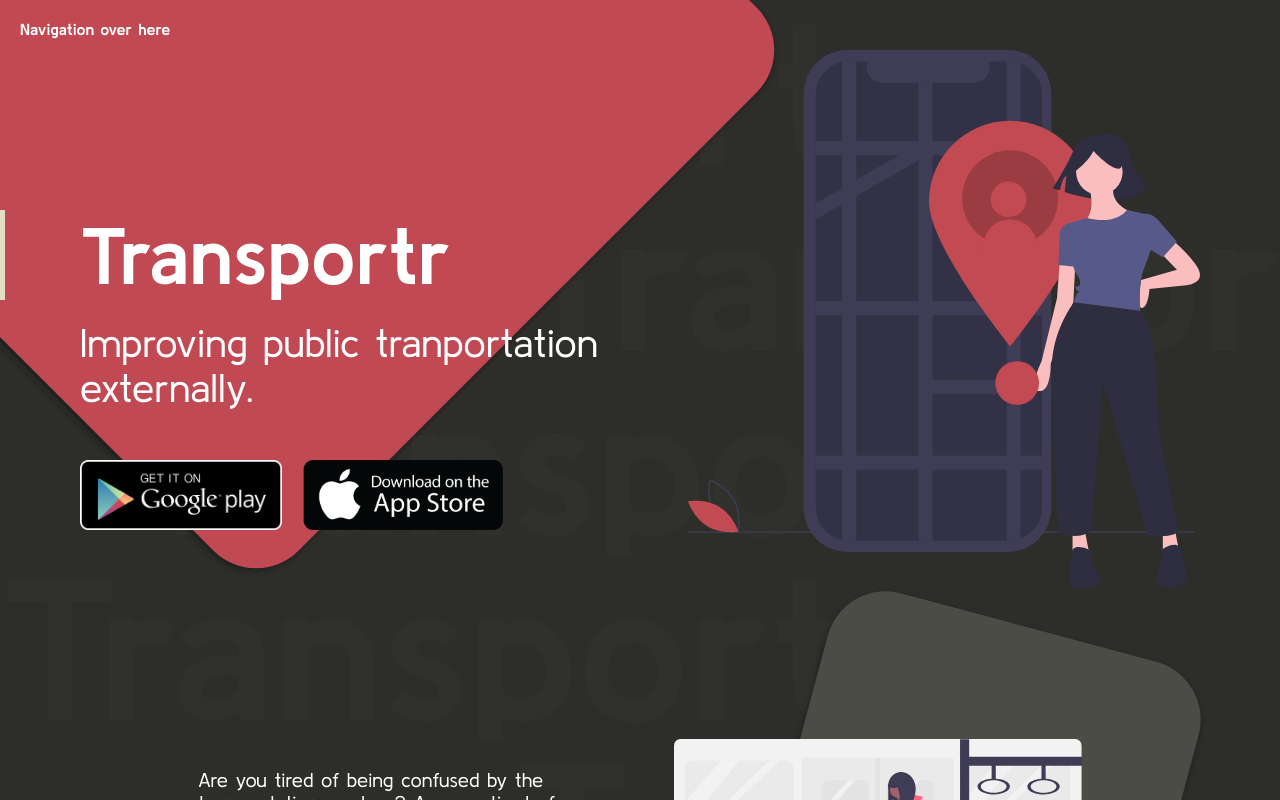
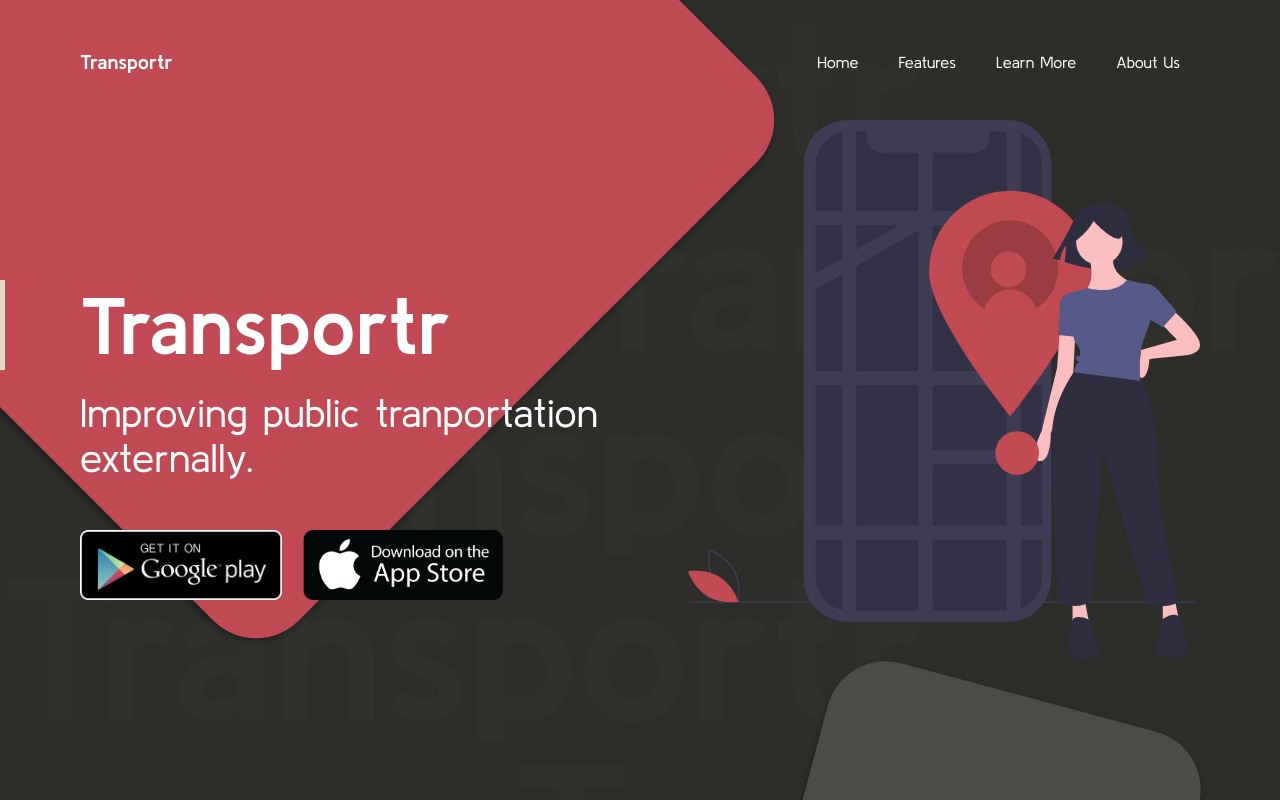
Before and after one commit to AsenCME/BPG_Website, a Vue app: page /#/ in a window 1280 px wide. Shown: the top 800 px of the page. Built offline with nearby package versions, Linux system fonts and the light colour scheme.

Commit message:
navigation deon

```diff
--- a/src/App.vue
+++ b/src/App.vue
@@ -1,7 +1,7 @@
 <template>
   <div id="app">
     <Navigation />
-    <Spacer space="50px" />
+    <Spacer space="120px" />
     <router-view />
     <Footer />
   </div>
--- a/src/components/common/Navigation.vue
+++ b/src/components/common/Navigation.vue
@@ -1,9 +1,23 @@
 <template>
-  <div class="wrapper">Navigation over here</div>
+  <div class="wrapper">
+    <div class="title" @click="goto('/')">Transportr</div>
+    <div class="menu">
+      <div class="menu-item" @click="goto('/')">Home</div>
+      <div class="menu-item" @click="goto('/features')">Features</div>
+      <div class="menu-item" @click="goto('/learnmore')">Learn More</div>
+      <div class="menu-item" @click="goto('/about')">About Us</div>
+    </div>
+  </div>
 </template>
 
 <script>
-export default {};
+export default {
+  methods: {
+    goto(link) {
+      this.$router.push(link);
+    }
+  }
+};
 </script>
 
 <style lang="scss" scoped>
--- a/src/router/index.js
+++ b/src/router/index.js
@@ -5,6 +5,7 @@ import VueRouter from "vue-router";
 import Home from "../views/Home.vue";
 import Features from "../views/Features.vue";
 import LearnMore from "../views/LearnMore.vue";
+import AboutUs from "../views/AboutUs.vue";
 
 Vue.use(VueRouter);
 
@@ -12,6 +13,7 @@ const routes = [
     { path: "/", name: "home", component: Home },
     { path: "/features", name: "features", component: Features },
     { path: "/learnmore", name: "learnmore", component: LearnMore },
+    { path: "/about", name: "about", component: AboutUs },
 ];
 
 const router = new VueRouter({
--- a/src/styles/learnmore.scss
+++ b/src/styles/learnmore.scss
@@ -51,10 +51,6 @@
     &.how {
         background-color: $secondary-color;
 
-        .title .line {
-            @include line-animation(10s);
-        }
-
         .square {
             position: absolute;
             width: 30vw;
@@ -64,7 +60,12 @@
             box-shadow: $shadow-2;
             top: 0px;
             right: 0px;
-            transform: translate(-10%, 10%) rotate(30deg);
+            transform: translate(30%, -10%) rotate(30deg);
+            z-index: 2;
+        }
+
+        .title .line {
+            @include line-animation(10s);
         }
     }
     &.why {
--- a/src/styles/navigation.scss
+++ b/src/styles/navigation.scss
@@ -1,7 +1,38 @@
+@import "./common";
+
 .wrapper {
+    box-sizing: border-box;
     color: white;
-    font-weight: 700;
-    padding: 20px;
+    padding: 50px $frame;
     z-index: 100;
     position: absolute;
+    width: 100%;
+    display: flex;
+    align-items: center;
+    justify-content: space-between;
+
+    .title {
+        font-size: 20px;
+        font-weight: 700;
+        cursor: pointer;
+        transition: 0.3s $easer;
+
+        &:hover {
+            color: rgba($color: #fff, $alpha: 0.6);
+        }
+    }
+
+    .menu {
+        display: flex;
+
+        .menu-item {
+            margin: 0px 20px;
+            cursor: pointer;
+            transition: 0.3s $easer;
+
+            &:hover {
+                color: rgba($color: #fff, $alpha: 0.6);
+            }
+        }
+    }
 }
--- /dev/null
+++ b/src/views/AboutUs.vue
@@ -0,0 +1,10 @@
+<template>
+  <div>About the team and those kind of stuff.</div>
+</template>
+
+<script>
+export default {};
+</script>
+
+<style>
+</style>
```
